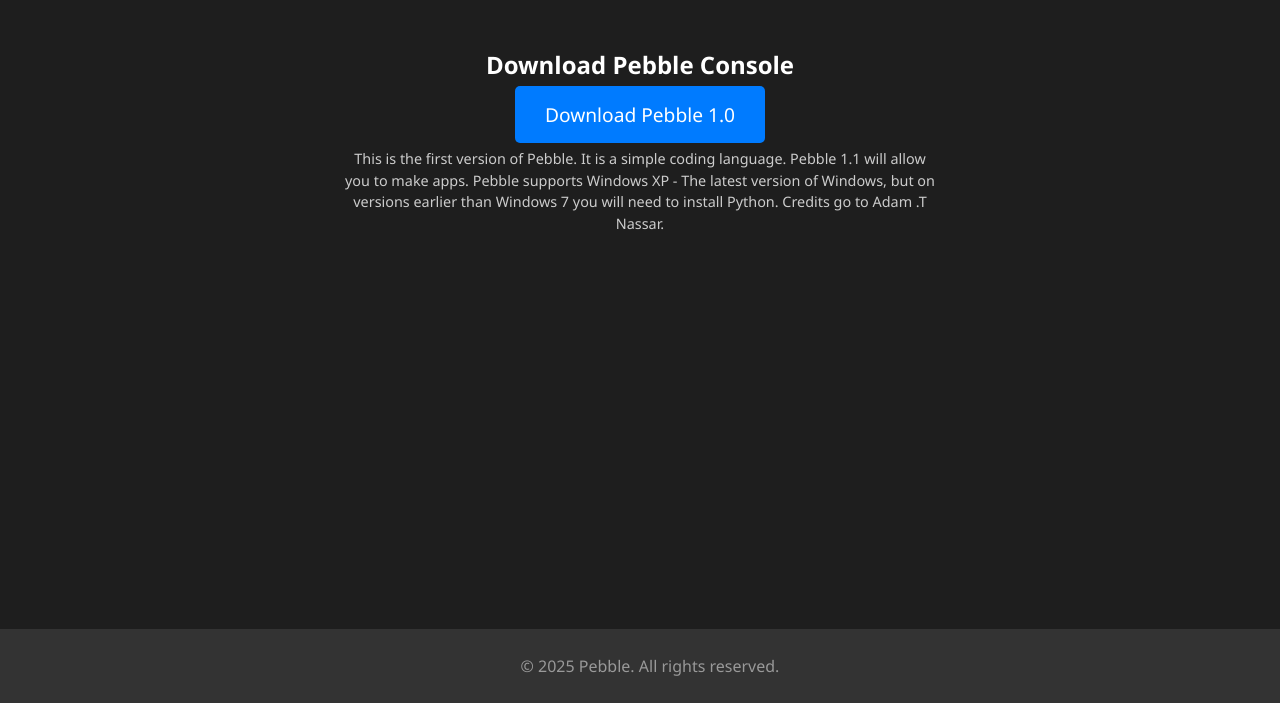
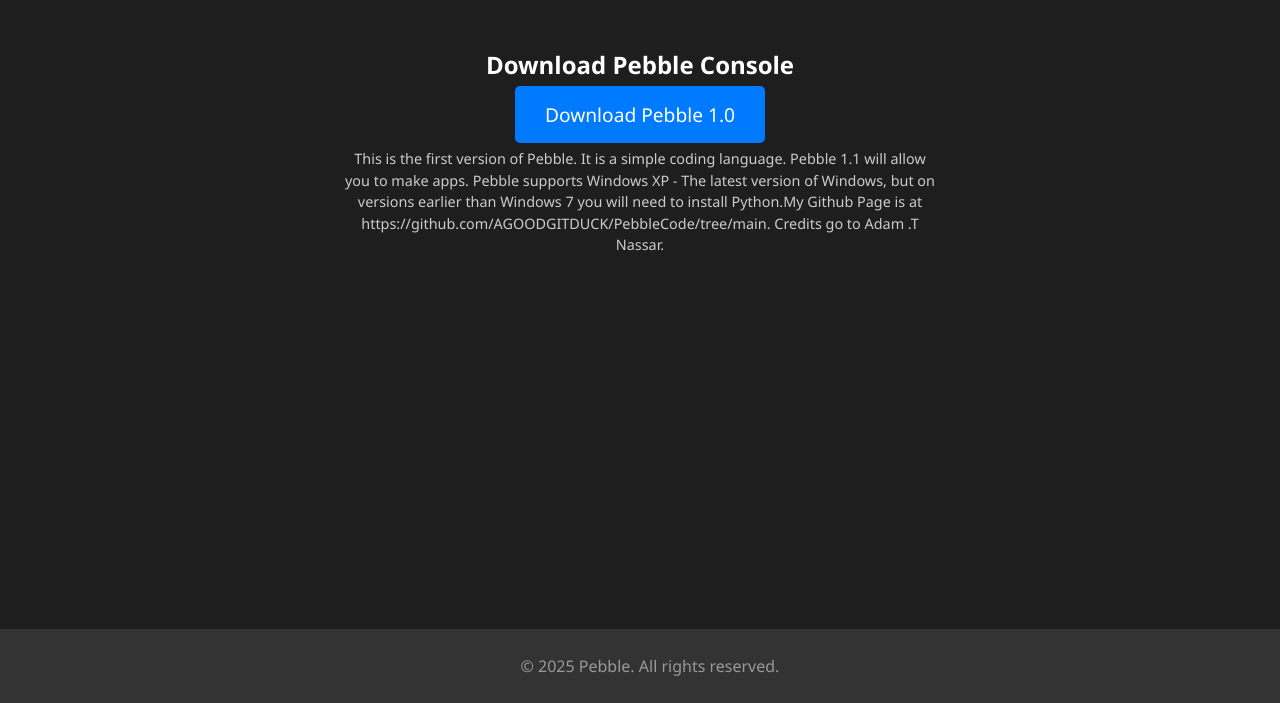
Before and after one commit to AGOODGITDUCK/PebbleCode, a plain HTML site: page PebbleSite/index.html in a window 1280 px wide. Shown: the part 97-800 px from the top of the page. Drawn offline with Linux system fonts and the light colour scheme.

Commit message:
Update index.html

```diff
--- a/PebbleSite/index.html
+++ b/PebbleSite/index.html
@@ -72,7 +72,7 @@
     </a>
     <p class="info-text">
       This is the first version of Pebble. It is a simple coding language. Pebble 1.1 will allow you to make apps.
-      Pebble supports Windows XP - The latest version of Windows, but on versions earlier than Windows 7 you will need to install Python.
+      Pebble supports Windows XP - The latest version of Windows, but on versions earlier than Windows 7 you will need to install Python.My Github Page is at https://github.com/AGOODGITDUCK/PebbleCode/tree/main.
       Credits go to Adam .T Nassar.
     </p>
   </div>
```
